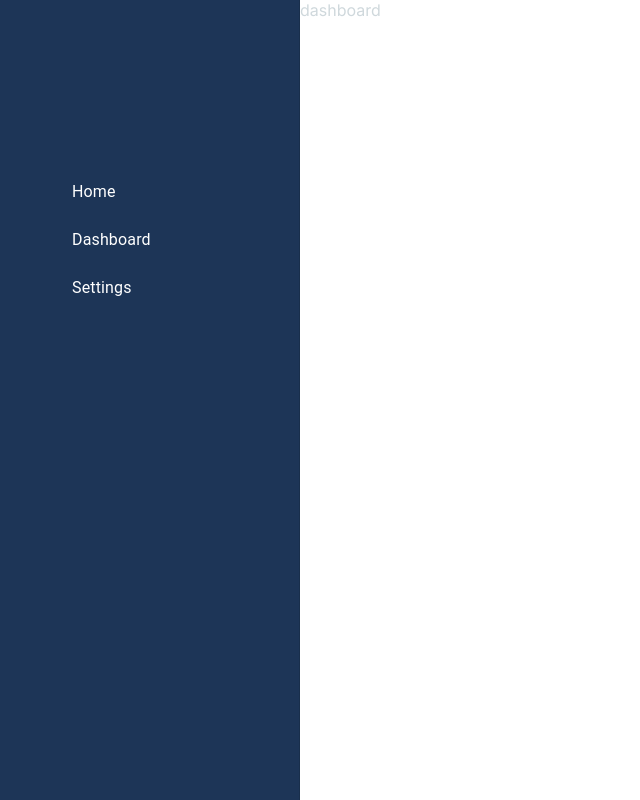
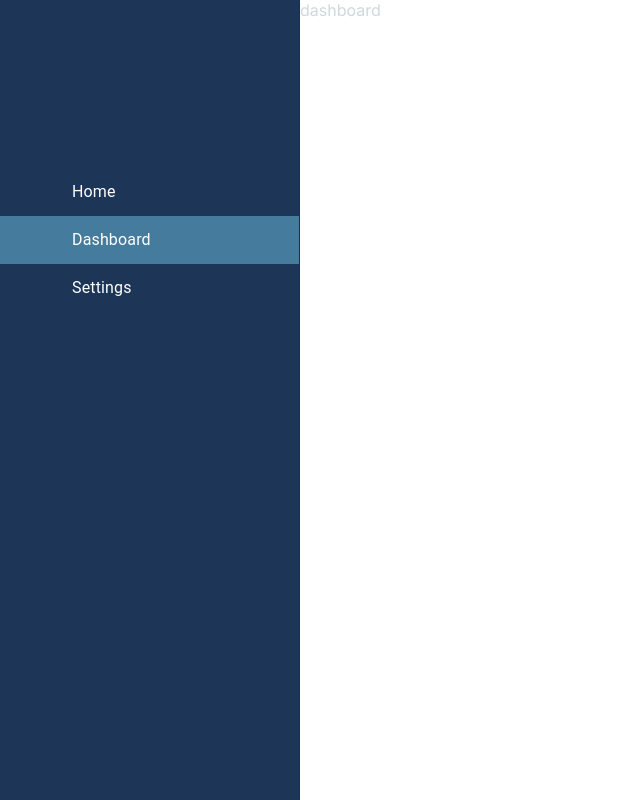
Before and after one commit to sxmxn/master-thesis, a React (Create React App) app: page /dashboard in a window 1280 px wide. Shown: the whole page, without its empty margins (0-640 px from the left). Built offline with nearby package versions, Linux system fonts and the light colour scheme; some icons are missing; what styled-bootstrap-grid would draw is missing.

Commit message:
Add function to check if menu item is active

```diff
--- a/src/components/Drawer/index.js
+++ b/src/components/Drawer/index.js
@@ -1,4 +1,4 @@
-import React from 'react';
+import React, { useCallback } from 'react';
 import {
   Drawer as MuiDrawer,
   Box,
@@ -11,7 +11,7 @@ import {
 import { Truck as Logo } from '@styled-icons/boxicons-solid/Truck';
 import { useTheme } from 'styled-components';
 import { useMenuItems } from 'hooks';
-import { useNavigate } from 'react-router';
+import { useNavigate, useLocation, matchPath } from 'react-router';
 
 const DRAWER_WIDTH = 300;
 
@@ -19,6 +19,14 @@ const Drawer = () => {
   const { palette } = useTheme();
   const { menuItems } = useMenuItems();
   const navigate = useNavigate();
+  const location = useLocation();
+  const pathname = location.pathname;
+
+  const checkIfActive = url => {
+    if (pathname.includes(url)) return true;
+
+    return !!matchPath(url, pathname);
+  };
 
   return (
     <MuiDrawer
@@ -42,8 +50,18 @@ const Drawer = () => {
       <List>
         {menuItems.map(({ text, url, icon }, index) => {
           const Icon = icon;
+          const isActive = checkIfActive(url);
           return (
-            <ListItem key={text} disablePadding onClick={() => navigate(url)}>
+            <ListItem
+              key={text}
+              disablePadding
+              onClick={() => navigate(url)}
+              sx={{
+                backgroundColor: isActive
+                  ? palette.primary.light
+                  : palette.primary.main,
+              }}
+            >
               <ListItemButton>
                 <ListItemIcon>
                   <Icon size={20} color={palette.text.main} />
```
